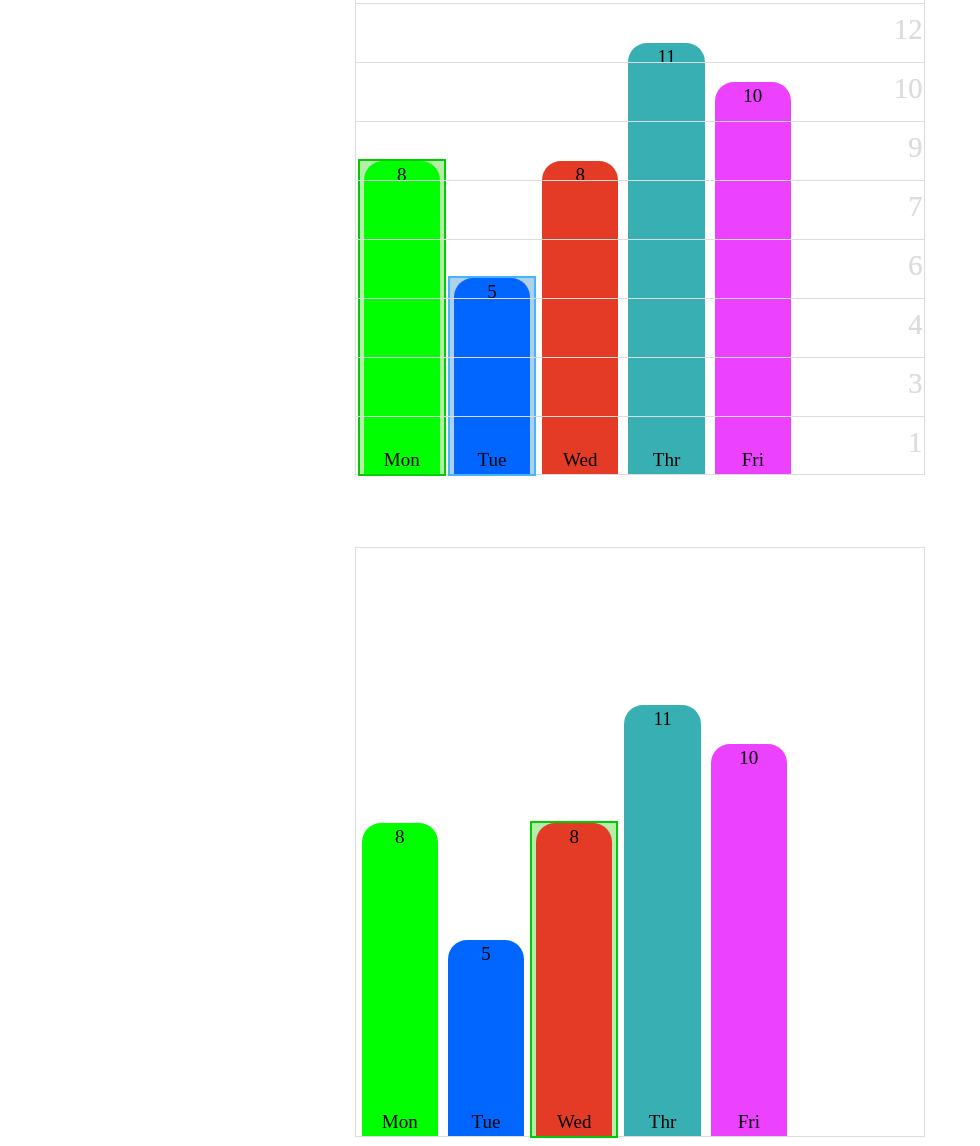
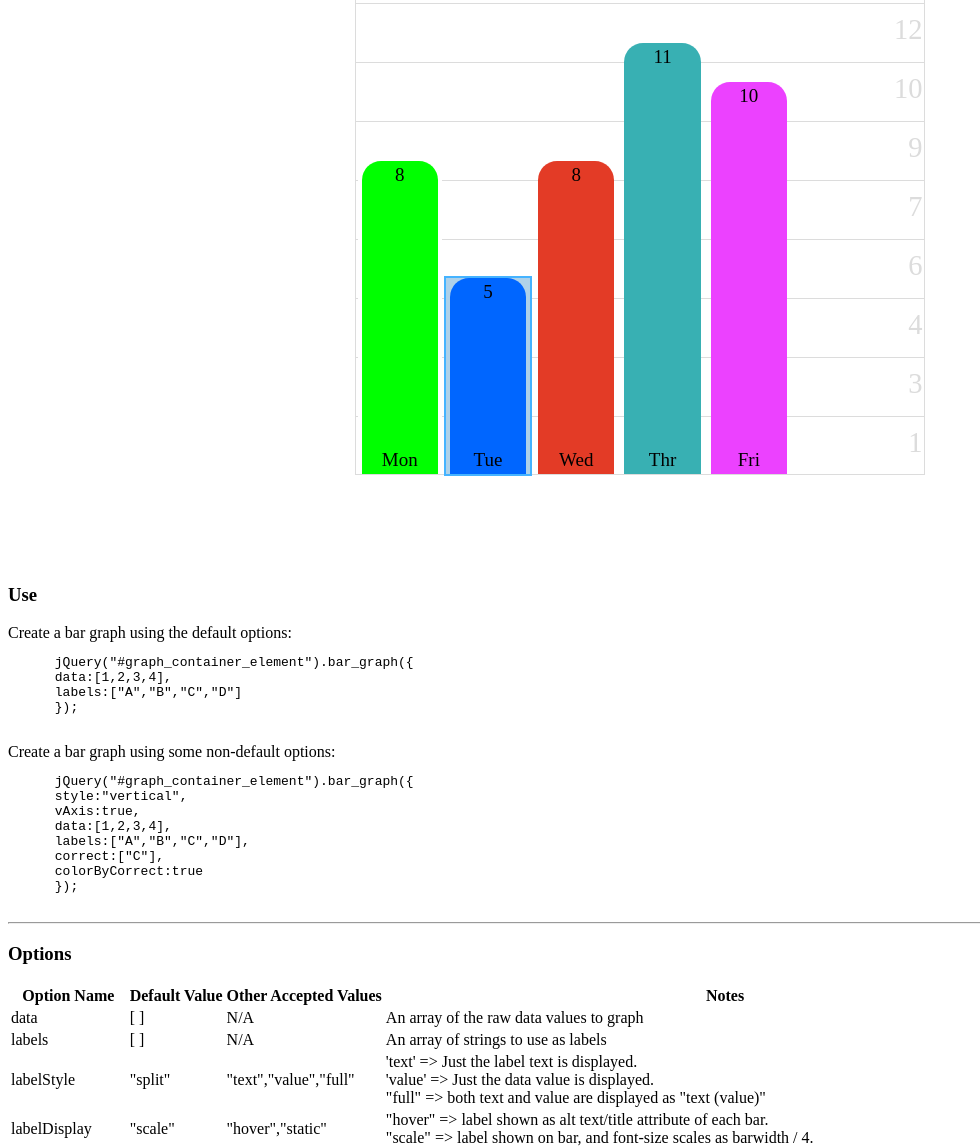
Before and after one commit to zachwick/jBarGraph, a website: page test.html in a window 1280 px wide. Shown: the part 123-1269 px from the top of the page, without its empty margins (0-980 px from the left). Drawn offline with Linux system fonts and the light colour scheme.

Commit message:
Updated for zachwick.com

```diff
--- a/test.html
+++ b/test.html
@@ -30,7 +30,7 @@ CONNECTION WITH THE SOFTWARE OR THE USE OR OTHER DEALINGS IN THE SOFTWARE.-->
      <br />
      <br />
      <br />
-     <div class="graph_container" id="graph_container2"></div>
+     <!--<div class="graph_container" id="graph_container2"></div>-->
      <br />
     <h3>Use</h3>
     Create a bar graph using the default options:
@@ -131,10 +131,10 @@ CONNECTION WITH THE SOFTWARE OR THE USE OR OTHER DEALINGS IN THE SOFTWARE.-->
   jQuery("#graph_container1").bar_graph("hideCorrect");
   jQuery("#graph_container1").bar_graph("markChoice","Tue");
 </script>
-<script>
+<!--<script>
   jQuery("#graph_container2").bar_graph({
-     data:[8,5,8,11,10],
-     labels: ["Mon","Tue","Wed","Thr","Fri"],
+     data:[8,5,8,11],
+     labels: ["Mon","Tue","Wed","Thr"],
      labelStyle:"split",
      labelDisplay:"scale",
      labelPos:"inside",
@@ -142,11 +142,11 @@ CONNECTION WITH THE SOFTWARE OR THE USE OR OTHER DEALINGS IN THE SOFTWARE.-->
      style:"vertical",
      barStyle:"fancy",
      colorByCorrect:false,
-     vAxis:true
+     vAxis:false
   });
   jQuery("#graph_container2").bar_graph("showCorrect");
   //jQuery("#graph_container2").bar_graph("markChoice","A");
-</script>
+</script>-->
 <!--<script>
   jQuery("#graph_container2").bar_graph({
      labelStyle:"full",
```
